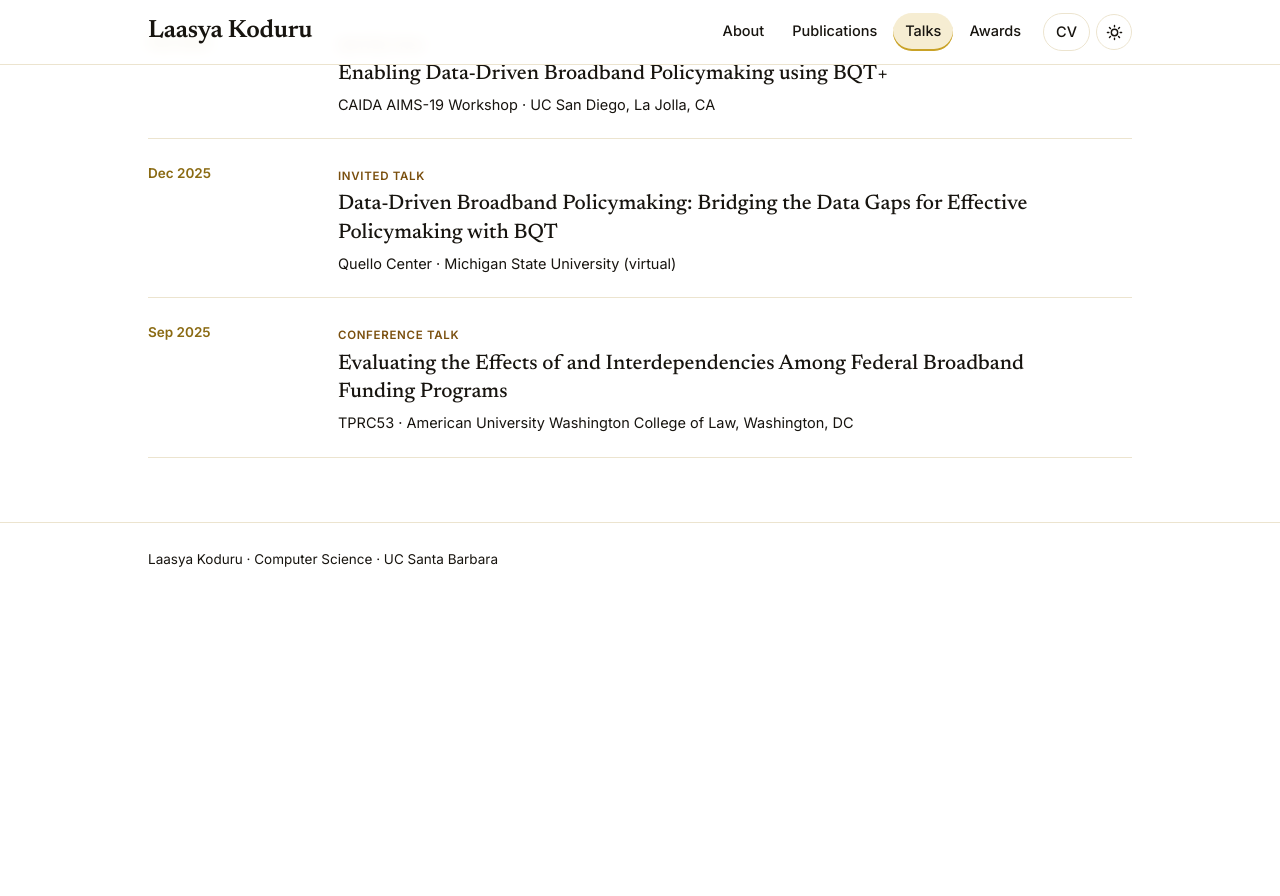
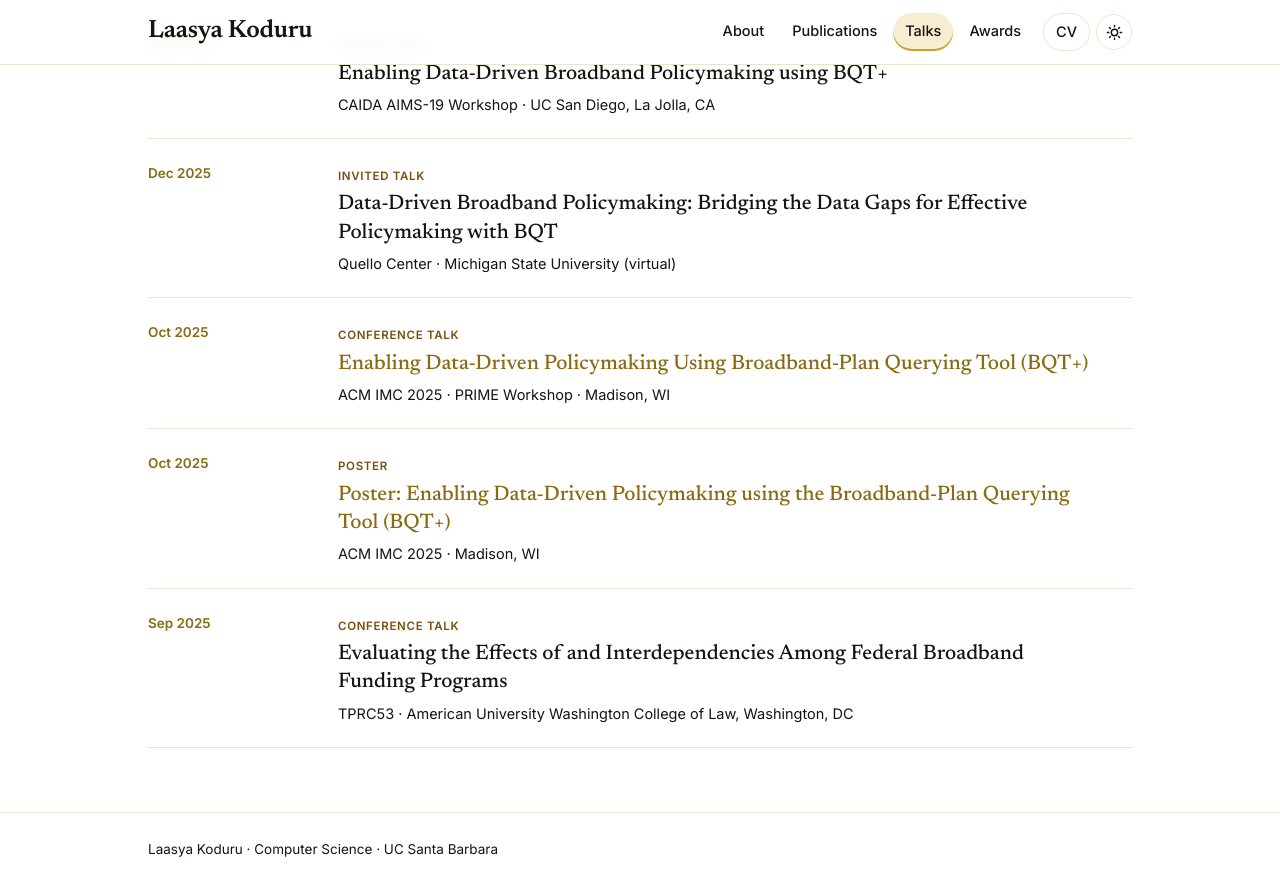
Before and after one commit to lmkoduru/lmkoduru.github.io, a Jekyll site: the page built from _pages/talks.html, in a window 1280 px wide and 900 px high, scrolled down 591 px. Shown: the top 896 px of the window. Built offline with Jekyll 4.4.1, drawn with Linux system fonts in a browser that asks for light colours; before the commit the page ends 1201 px from its top, so only the background shows below that.

Commit message:
Add IMC 2025 talk and poster; rename tool and measurement tag
Co-Authored-By: Claude Opus 5.5 <noreply@anthropic.com>

```diff
--- a/_data/talks.yml
+++ b/_data/talks.yml
@@ -27,6 +27,22 @@
   date: 2025-12-01
   date_label: "Dec 2025"
 
+- title: "Enabling Data-Driven Policymaking Using Broadband-Plan Querying Tool (BQT+)"
+  kind: Conference talk
+  event: "ACM IMC 2025 · PRIME Workshop"
+  place: "Madison, WI"
+  date: 2025-10-28
+  date_label: "Oct 2025"
+  url: "https://arxiv.org/abs/2511.05838"
+
+- title: "Poster: Enabling Data-Driven Policymaking using the Broadband-Plan Querying Tool (BQT+)"
+  kind: Poster
+  event: "ACM IMC 2025"
+  place: "Madison, WI"
+  date: 2025-10-28
+  date_label: "Oct 2025"
+  url: "https://dl.acm.org/doi/abs/10.1145/3730567.3768609"
+
 - title: "Evaluating the Effects of and Interdependencies Among Federal Broadband Funding Programs"
   kind: Conference talk
   event: "TPRC53"
--- a/_pages/about.html
+++ b/_pages/about.html
@@ -30,12 +30,12 @@ redirect_from:
   <div class="section__head"><h2>About</h2></div>
   <div class="two-col">
     <div class="aside">
-      <div class="tags"><span class="tag">Agentic systems</span><span class="tag">Web measurement</span><span class="tag">Broadband policy</span></div>
+      <div class="tags"><span class="tag">Agentic systems</span><span class="tag">Network measurement</span><span class="tag">Broadband policy</span></div>
     </div>
     <div class="prose">
       <p>I am a Computer Science Ph.D. student at the University of California, Santa Barbara (UCSB), co-advised by Prof. <a href="https://sites.cs.ucsb.edu/~arpitgupta/">Arpit Gupta</a> and Prof. <a href="https://ebelding.cs.ucsb.edu">Elizabeth Belding</a>. My research focuses on enabling data-driven policymaking to achieve universal access to high-quality, affordable broadband networks. A central challenge in this space is the persistent disparity in internet access across communities — disparities that inform critical policy actions such as subsidy programs, rate regulations, and infrastructure funding decisions. However, a significant gap exists between the broadband data currently available to policymakers and the precise, reliable data they actually need. Existing datasets are often sparse, noisy, or based on self-reported information, leading to flawed funding allocations that disproportionately affect underserved areas.</p>
       <p>To address this, my work centers on building a sustainable, open digital infrastructure capable of bridging this data gap. It requires validated data systems that make digital infrastructure measurable, accountable, and intelligently operable. My goal is to build independent broadband data ecosystems that can credibly inform billion-dollar investment decisions and support regulatory accountability with fine-grained, verifiable data.</p>
-      <p>My project, the <a href="https://bqt.cs.ucsb.edu/">Broadband Query Tool (BQT+)</a>, collects address-level broadband pricing and availability straight from ISP websites, so analyses of market structure and affordability can be reproduced. BQT+ has informed regulatory and policy discussions across states and agencies, shaping how competition and pricing are evaluated in large-scale funding and oversight decisions, and is used by the California Public Utilities Commission (CPUC), New York City, the Institute for Local Self-Reliance (ILSR), and Merit Network.</p>
+      <p>My project, the <a href="https://bqt.cs.ucsb.edu/">Broadband Plan Querying Tool (BQT+)</a>, collects address-level broadband pricing and availability straight from ISP websites, so analyses of market structure and affordability can be reproduced. BQT+ has informed regulatory and policy discussions across states and agencies, shaping how competition and pricing are evaluated in large-scale funding and oversight decisions, and is used by the California Public Utilities Commission (CPUC), New York City, the Institute for Local Self-Reliance (ILSR), and Merit Network.</p>
     </div>
   </div>
 </section>
```
